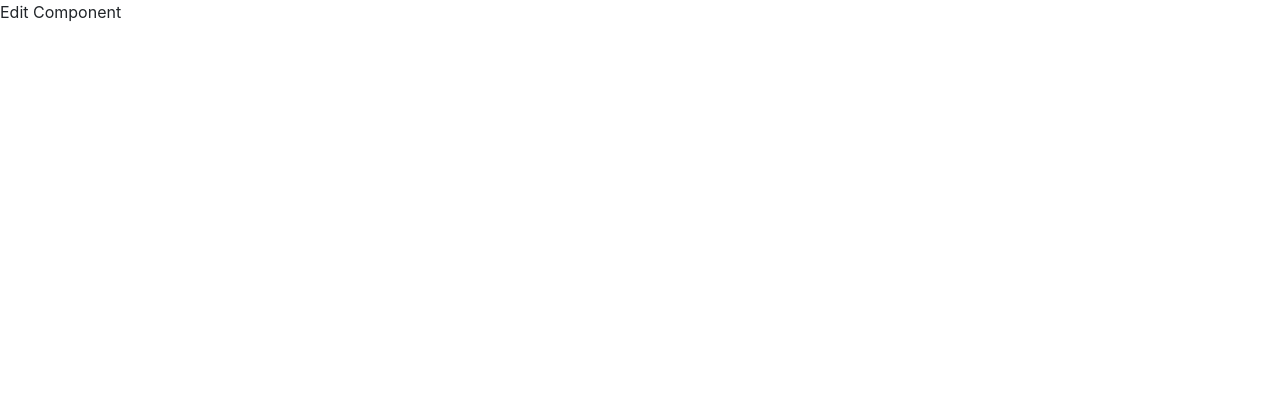
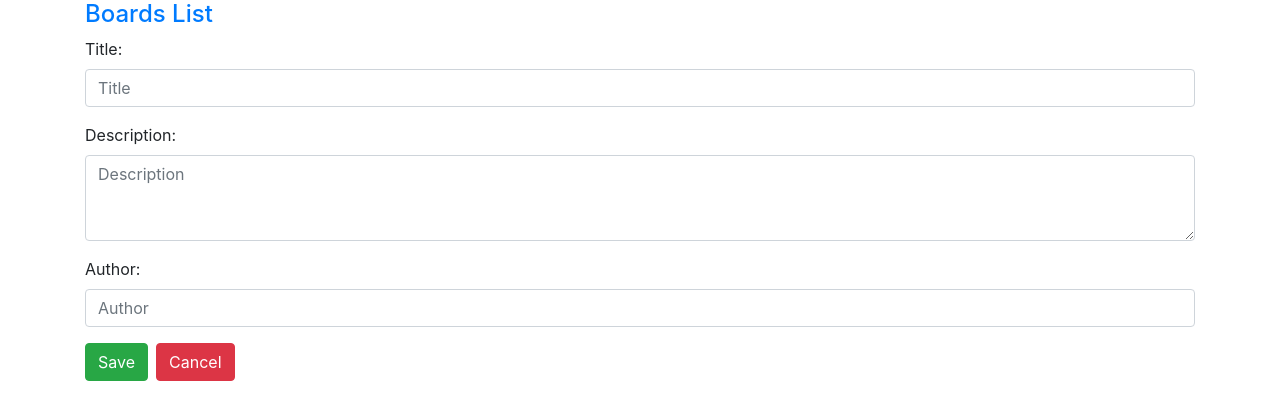
Before and after one commit to diego-cc/react-firebase-example, a React (Create React App) app: page /edit/1 in a window 1280 px wide. Shown: the top 420 px of the page. Built offline with nearby package versions, Linux system fonts and the light colour scheme; no server answers; the database is empty.

Commit message:
implemented edit, application is working without any errors

```diff
--- a/package.json
+++ b/package.json
@@ -12,8 +12,7 @@
     "react-dom": "^16.10.2",
     "react-router": "^5.1.2",
     "react-router-dom": "^5.1.2",
-    "react-scripts": "3.2.0",
-    "webpack": "^4.41.0"
+    "react-scripts": "3.2.0"
   },
   "scripts": {
     "start": "react-scripts start",
--- a/src/Firebase.js
+++ b/src/Firebase.js
@@ -1,9 +1,9 @@
 import * as firebase from 'firebase';
-import firestore from 'firebase/firestore';
+// import firestore from 'firebase/firestore';
 
 // const settings = { timestampsInSnapshots: true };
 
-const settings = {};
+// const settings = {};
 
 const firebaseConfig = {
     apiKey: "AIzaSyAFGuwyJ0QY7vsHObj4ErwC6p740jfceR0",
--- a/src/components/App.js
+++ b/src/components/App.js
@@ -26,10 +26,6 @@ export class App extends React.Component {
         });
         this.setState({boards});
     };
-
-    componentWillUnmount() {
-
-    }
 
     componentDidMount() {
         this.unsubscribe = this.ref.onSnapshot(this.onCollectionUpdate);
--- a/src/components/Create.js
+++ b/src/components/Create.js
@@ -33,14 +33,9 @@ export class Create extends React.Component {
                 description,
                 author
             })
-            .then(docRef => {
-                this.setState({
-                    title: ``,
-                    description: ``,
-                    author: ``
-                });
+            .then(() => {
                 this.props.history.push('/');
-            })
+            });
     };
 
     render() {
@@ -53,6 +48,7 @@ export class Create extends React.Component {
                 </h4>
 
                 <form
+                    autoComplete='off'
                     onSubmit={this.onSubmit}>
                     <div className="form-group">
                         <label htmlFor="title">
--- a/src/components/Edit.js
+++ b/src/components/Edit.js
@@ -1,5 +1,126 @@
 import React from 'react';
+import firebase from '../Firebase'; // our firebase settings file
+import {Link} from 'react-router-dom';
+import {firestore} from "firebase";
 
-export const Edit = props => (
-    <div>Edit Component</div>
-);
+export class Edit extends React.Component {
+    constructor(props) {
+        super(props);
+        this.state = {
+            board: {},
+            key: ``,
+            isLoading: true
+        }
+    }
+
+    componentDidMount() {
+        const ref = firebase.firestore().collection('boards').doc(this.props.match.params.id);
+        ref
+            .get()
+            .then(doc => {
+                    doc.exists ?
+                        this.setState({
+                            board: doc.data(),
+                            key: doc.id,
+                            isLoading: false
+                        }) :
+                        console.log('No such document');
+                }
+            )
+    }
+
+    onChange = e => {
+        const { name, value } = e.target;
+
+        this.setState(prevState => ({
+            board: {
+                ...prevState.board,
+                [name]: value
+            }
+        }))
+    };
+
+    save = (e, id) => {
+        e.preventDefault();
+        const { title, author, description } = this.state.board;
+
+        firestore()
+            .collection('boards')
+            .doc(id)
+            .set({
+                title,
+                author,
+                description
+            })
+            .then(() => {
+                this.props.history.push(`/show/${this.props.match.params.id}`);
+            })
+            .catch(err => {
+                console.error(`Error editing board: ${err}`);
+            });
+    };
+
+    render() {
+        const { title, description, author } = this.state.board;
+
+        return (
+            <div
+                className='container'>
+                <h4>
+                    <Link to="/">Boards List</Link>
+                </h4>
+
+                <form
+                    autoComplete='off'
+                    onSubmit={e => this.save(e, this.state.key)}>
+                    <div className="form-group">
+                        <label htmlFor="title">
+                            Title: </label>
+                        <input
+                            className='form-control'
+                            name='title'
+                            defaultValue={title}
+                            onChange={this.onChange}
+                            placeholder='Title'
+                            type="text"/>
+                    </div>
+                    <div className="form-group">
+                        <label htmlFor="description">Description:</label>
+                        <textarea
+                            name="description"
+                            id="description"
+                            cols="80"
+                            rows="3"
+                            onChange={this.onChange}
+                            placeholder='Description'
+                            defaultValue={description}
+                            className="form-control">
+                        </textarea>
+                    </div>
+                    <div className="form-group">
+                        <label htmlFor="title">
+                            Author: </label>
+                        <input
+                            className='form-control'
+                            name='author'
+                            defaultValue={author}
+                            onChange={this.onChange}
+                            placeholder='Author'
+                            type="text"/>
+                    </div>
+
+                    <button
+                        type='submit'
+                        className='btn btn-success mr-2'>
+                        Save
+                    </button>
+                    <Link
+                        to={`/`}
+                        className='btn btn-danger'>
+                        Cancel
+                    </Link>
+                </form>
+            </div>
+        )
+    }
+}
```
Also changed, not shown: 1 other file (tests, documents, lock files or other folders).
